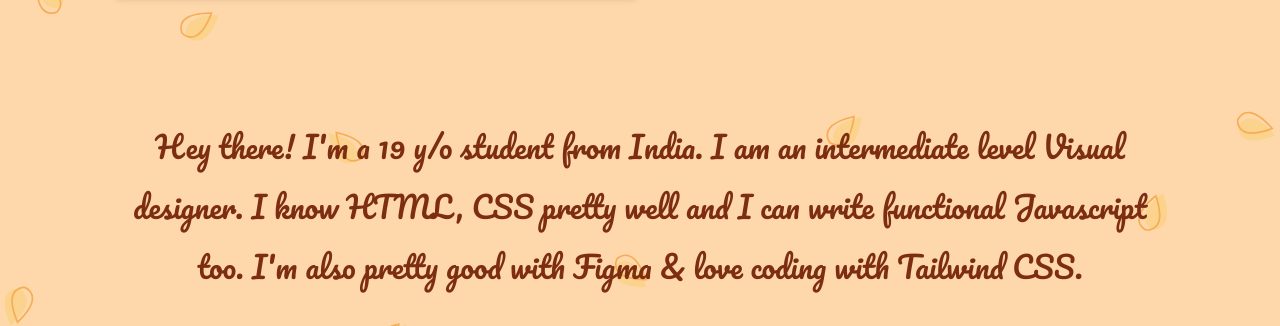
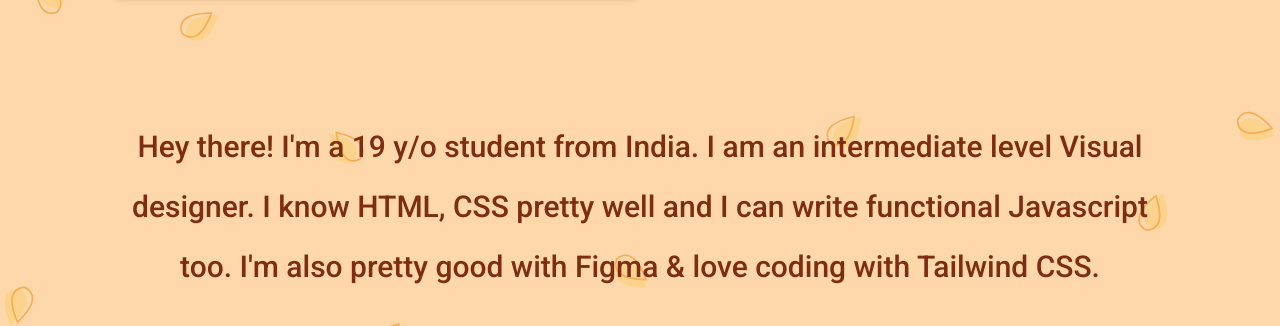
Before and after one commit to xrishi20/portfolio, a website: page index.html in a window 1280 px wide. Shown: the part 1806-2132 px from the top of the page. Drawn offline with Linux system fonts and the light colour scheme.

Commit message:
fair point lanoow

```diff
--- a/index.html
+++ b/index.html
@@ -275,7 +275,7 @@
       <section class="w-full pt-6">
         <article class="max-w-6xl w-full mx-auto px-6 sm:px-12">
           <p
-            class="font-pacifico text-orange-900 text-xl md:text-3xl text-center leading-relaxed md:leading-loose mb-8"
+            class="text-orange-900 text-xl md:text-3xl text-center leading-relaxed md:leading-loose mb-8"
           >
             Hey there! I'm a 19 y/o student from India. I am an intermediate level
             Visual designer. I know HTML, CSS pretty well and I can write
```
